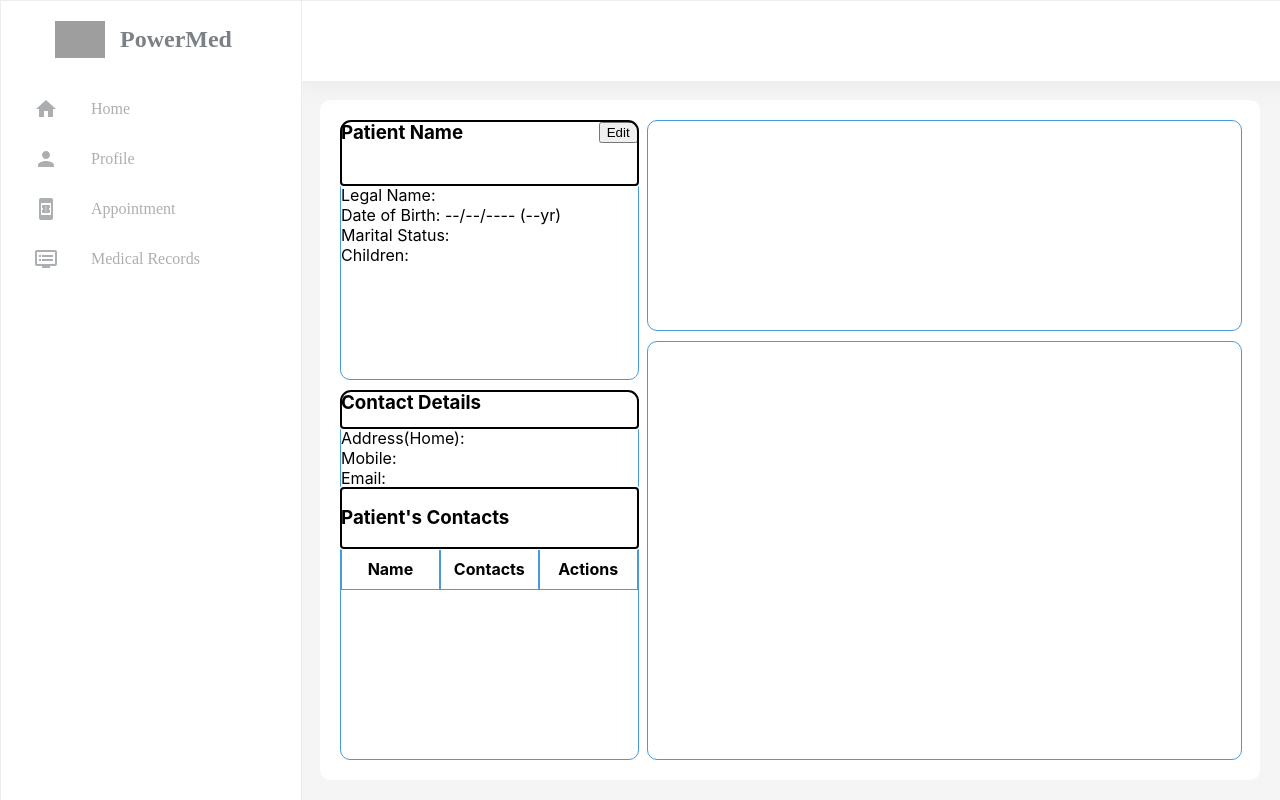
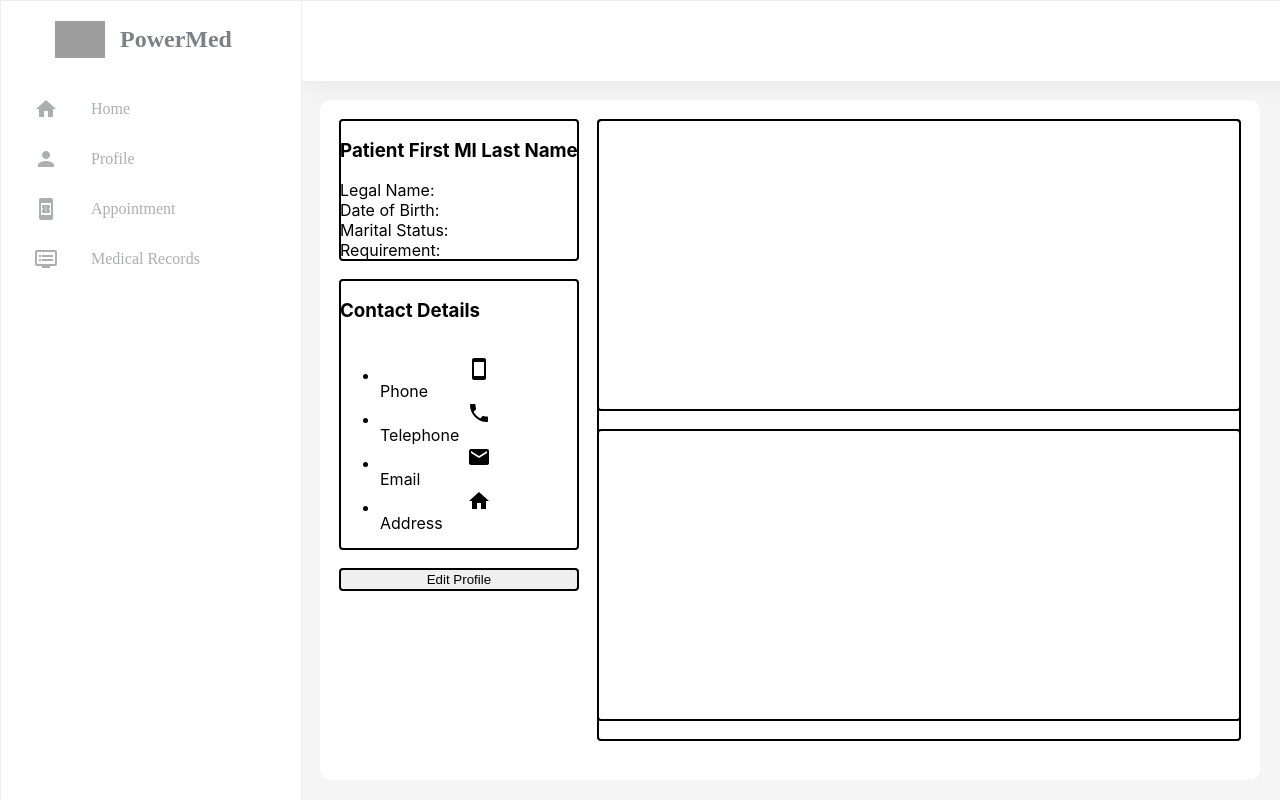
Before and after one commit to RheaRizz/Power_Pat_Girls, a React (Create React App) app in the folder patient-dashboard/: page / in a window 1280 px wide. Built offline with nearby package versions, Linux system fonts and the light colour scheme; grey boxes are pictures that could not be loaded.

Commit message:
patient-dashboard, user-profile (removed patient-other-contacts)

```diff
--- a/patient-dashboard/src/components/user-profile/user-profile.css
+++ b/patient-dashboard/src/components/user-profile/user-profile.css
@@ -1,4 +1,4 @@
-.user-profile {
+.background {
   height: auto;
   width: 100%;
   background-color: white;
@@ -12,124 +12,77 @@
   justify-content: space-around;
 }
 
-.profile-column {
-  flex: 1;
-  display: flex;
-  flex-direction: column;
-  margin-right: 10px;
-}
-
-.container-header {
-  flex: 1;
-  display: flex;
-  flex-direction: column;
-  margin-right: 10px;
-  outline: auto;
-  border-top-left-radius: 10px;
-  border-top-right-radius: 10px;
-  width: 100%;
-}
-
-.patient-info .container-header {
-  height: 25%;
-}
-
-.patient-contact .container-header {
-  height: 10%;
-}
-
-.patient-container-header {
+.user-about,
+.patient-contact,
+.button-container {
+  margin-right: 20px;
   flex: 1;
   display: flex;
   flex-direction: column;
   outline: auto;
-  height: 10%;
+  margin-bottom: 20px;
+}
+
+.user-profile-column {
+}
+
+.user-about {
+}
+
+.column-header {
+
 }
 
 .header-content {
-  display: flex;
-  justify-content: space-between;
-  align-items: center;
+
 }
 
-.header-content h3 {
-  margin: 0; /* Remove default margin */
+.title {
+
 }
 
-.header-content button {
-  margin-left: 10px; /* Adjust spacing between h3 and button */
+.text {
+
 }
 
-.patient-info,
-.patient-contact {
-  border-radius: 10px;
-  border: 1px solid #479ade;
-  margin-right: 10px;
-}
+.reqd {
 
-.patient-info {
-  height: 70%;
-  width: 100%; /* Use 100% width to fill the available space */
-  margin-bottom: 10px;
 }
 
 .patient-contact {
-  height: 100%;
-  width: 100%; /* Use 100% width to fill the available space */
 }
 
-.contact-table {
-  display: flex;
-  flex-direction: row;
+.contact-details {
+
 }
 
-.name-column,
-.contact-column,
-.actions {
-  flex: 1;
-  border: 1px solid #479ade; /* Add border for visualization */
-  padding: 10px; /* Add padding as needed */
-  text-align: center; /* Center the text within each column */
+.button-container {
 }
 
-.information-column {
+.edit-profile {
+}
+
+.user-history,
+.information-column,
+.appointments-column {
   flex: 2;
   display: flex;
   flex-direction: column;
-  width: 100%;
-}
-
-.general-info-row,
-.appointment-row {
-  border-radius: 10px;
-  background-color: #ffffff;
-  border: 1px solid #479ade;
-  width: 100%; /* Use 100% width to fill the available space */
-}
-
-.general-info-row {
-  height: 50%;
-  width: 100%;
-  margin-bottom: 10px;
-}
-
-.appointment-row {
-  height: 100%; /* Adjust height as needed */
-  width: 100%;
+  outline: auto;
+  margin-bottom: 20px;
 }
 
 /* Media query for small screens */
 @media (max-width: 768px) {
-  .user-profile {
-    flex-direction: column;
+  .background {
+    margin-left: 0;
   }
 
-  .profile-column,
-  .information-column,
-  .general-info-row,
-  .appointment-row,
+  .user-about,
   .patient-contact,
-  .patient-info {
+  .button-container,
+  .information-column {
     width: 100%;
+    margin-right: 0;
   }
 }
--- a/patient-dashboard/src/components/user-profile/user-profile.js
+++ b/patient-dashboard/src/components/user-profile/user-profile.js
@@ -1,58 +1,48 @@
-import React from 'react';
-import './user-profile.css';
-//import { ContactDetails } from './user-contact-details';
+import React from "react";
+import './user-profile.css'
+import { ContactDetails } from "./user-contact-details";
 
 function UserProfile() {
   return (
-    <div className="user-profile">
-      <div className="profile-column">
-        <div className='patient-info'>
-          <div className='container-header'>
-            <div className='header-content'>
-              <h3>Patient Name</h3>
-              <button>Edit</button>
+    <div className="background">
+      <div className="user-profile-column">
+        <div className="user-about">
+          <div className="column-header">
+            <div className="header-content">
+              <h3 className="title">Patient First MI Last Name</h3>
             </div>
           </div>
-          <div>Legal Name: </div>
-          <div>Date of Birth: --/--/---- (--yr)</div>
-          <div>Marital Status: </div>
-          <div>Children: </div>
+          <div className="text">
+            <div className="reqd">Legal Name: </div>
+            <div className="reqd">Date of Birth: </div>
+            <div className="reqd">Marital Status: </div>
+            <div className="reqd">Requirement: </div>
+          </div>
         </div>
-        <div className='patient-contact'>
-          <div className='container-header'>
-            <div className='header-content'>
-              <h3>Contact Details</h3>
+        <div className="patient-contact">
+          <div className="column-header">
+            <div className="header-content">
+              <h3 className="title">Contact Details</h3>
             </div>
           </div>
-          <div>Address(Home): </div>
-          <div>Mobile: </div>
-          <div>Email: </div>
-          <div className='patient-other-contact'>
-            <div className='patient-container-header'>
-              <h3>Patient's Contacts</h3>
-            </div>
-            <div className='contact-table'>
-              <div className='name-column'>
-                <strong>Name</strong>
-              </div>
-              <div className='contact-column'>
-                <strong>Contacts</strong>
-              </div>
-              <div className='actions'>
-                <strong>Actions</strong>
-              </div>
-            </div>
-          </div>
+          <ul className='contact-details'>
+            {ContactDetails.map((val, key) => (
+              <li key={key} className='row'>
+                <div id='icon'>{val.icon}</div>
+                <div id='title'>{val.title}</div>
+              </li>
+            ))}
+          </ul>
+        </div>
+        <div className="button-container">
+          <button className="edit-profile">Edit Profile</button>
         </div>
       </div>
-      <div className="information-column">
-        <div className='general-info-row'></div>
-        <div className='appointment-row'>
-          <div className='appoint-row-header'>
+      <div className="user-history">
+        <div className="information-column"></div>
+        <div className="appointments-column"></div>
+      </div>
 
-          </div>
-        </div>
-      </div>
     </div>
   );
 }
```
